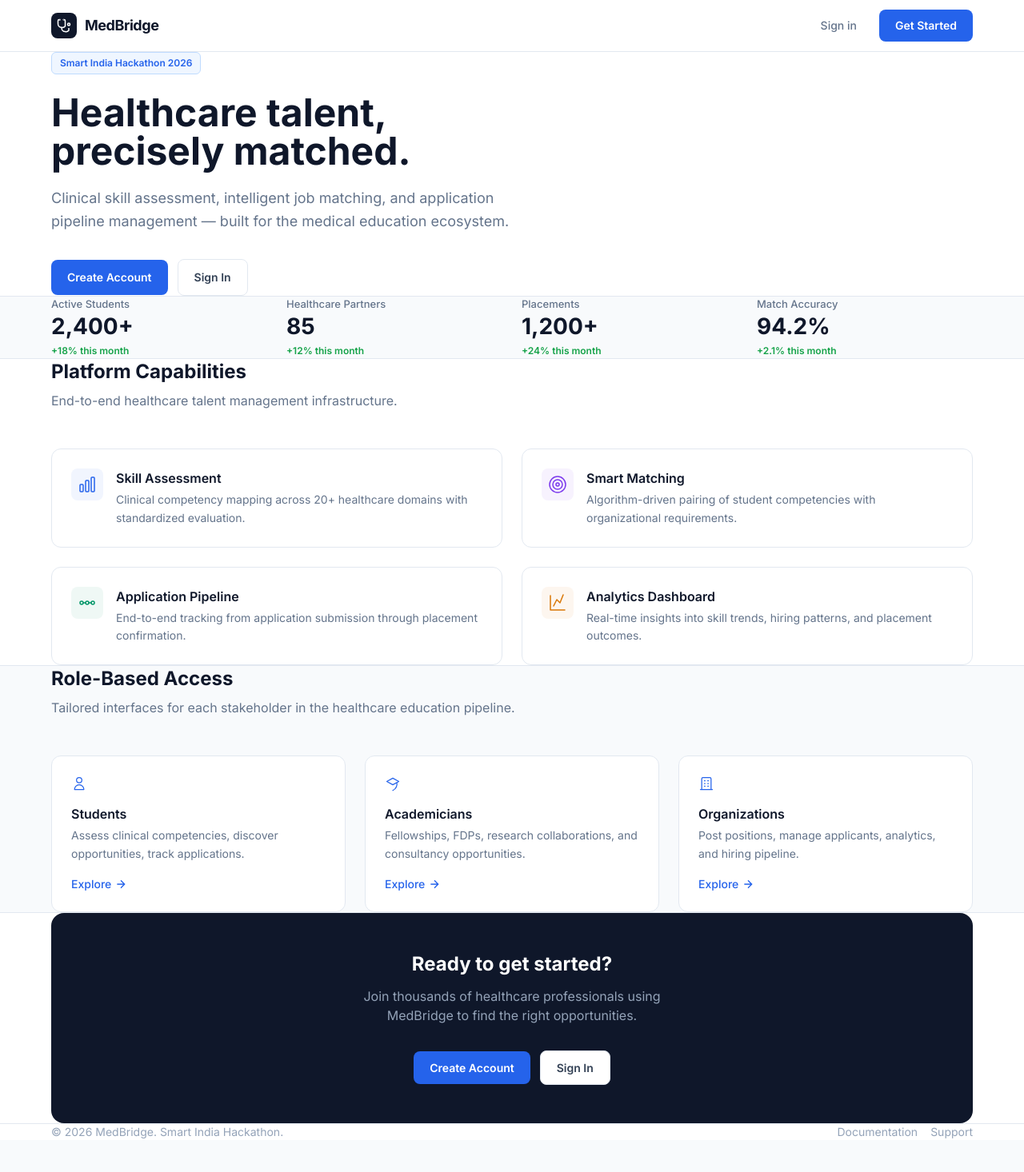
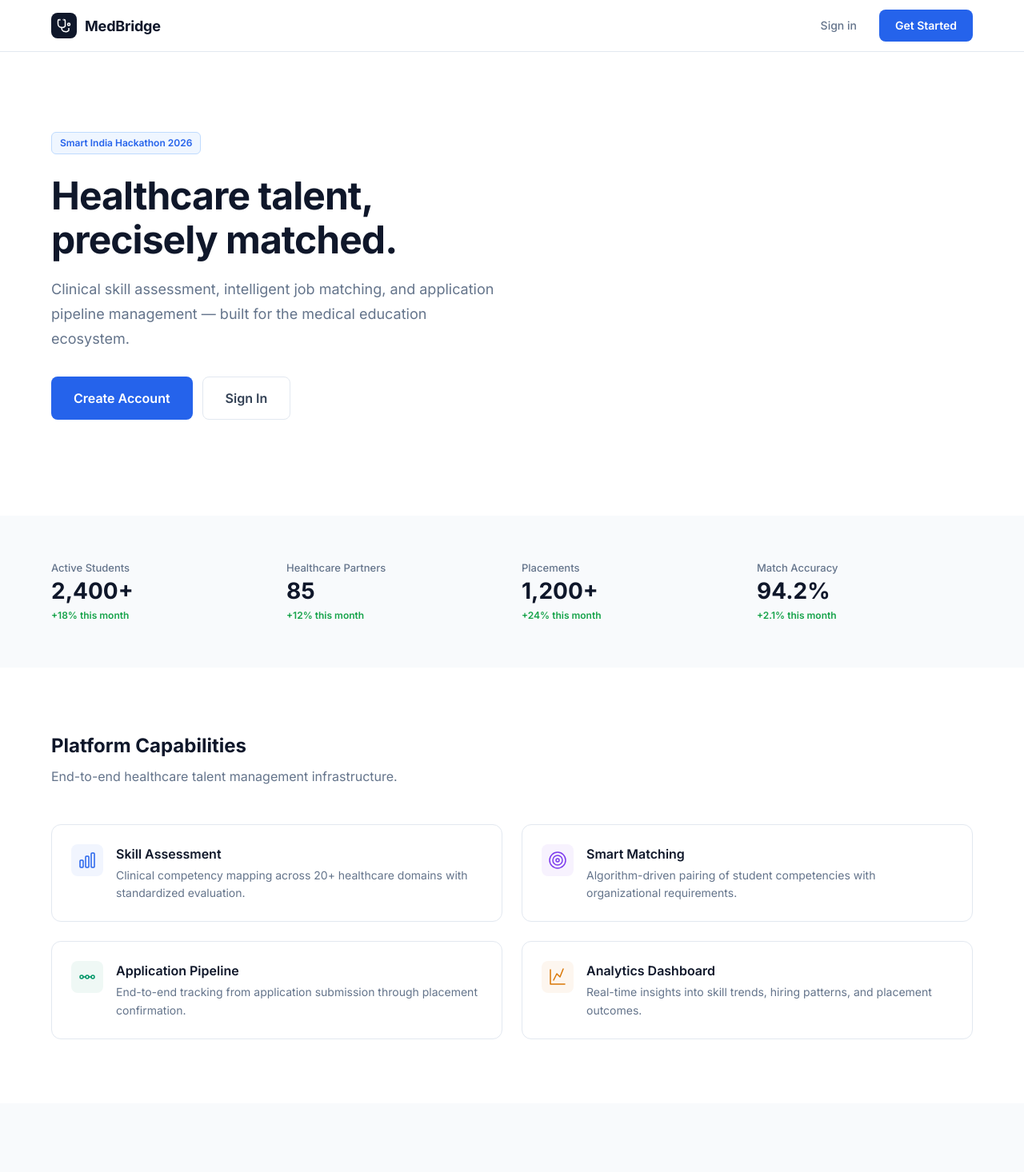
Before and after one commit to notrealaman/sih-2026-project, a React (Vite) app in the folder client/: page / in a window 1280 px wide. Shown: the top 1466 px of the page at 80% size. Before the commit the page ends 1426 px from the top, so only its background shows below. Built offline with nearby package versions, Linux system fonts and the light colour scheme.

Commit message:
homepage: use inline styles for guaranteed spacing, remove all borders, add 80px spacers between sections

```diff
--- a/client/src/pages/Landing.jsx
+++ b/client/src/pages/Landing.jsx
@@ -24,20 +24,22 @@ const IconSVG = ({ type, color }) => {
   return null
 }
 
+const wrap = { maxWidth: 1200, margin: '0 auto', padding: '0 24px' }
+
 export default function Landing() {
   const { user } = useAuth()
   return (
-    <div className="min-h-screen bg-white">
+    <div style={{ minHeight: '100vh', background: '#fff' }}>
       {/* Nav */}
-      <nav className="border-b border-slate-200 bg-white/80 backdrop-blur-sm sticky top-0 z-50">
-        <div className="container flex items-center justify-between h-16">
-          <Link to="/" className="flex items-center gap-2.5">
-            <div className="w-8 h-8 bg-slate-900 rounded-lg flex items-center justify-center">
+      <nav style={{ borderBottom: '1px solid #e2e8f0', background: 'rgba(255,255,255,0.95)', backdropFilter: 'blur(8px)', position: 'sticky', top: 0, zIndex: 50 }}>
+        <div style={{ ...wrap, display: 'flex', alignItems: 'center', justifyContent: 'space-between', height: 64 }}>
+          <Link to="/" style={{ display: 'flex', alignItems: 'center', gap: 10, textDecoration: 'none' }}>
+            <div style={{ width: 32, height: 32, background: '#0f172a', borderRadius: 8, display: 'flex', alignItems: 'center', justifyContent: 'center' }}>
               <svg width="18" height="18" viewBox="0 0 24 24" fill="none" stroke="#fff" strokeWidth="2"><path d="M4.8 2.3A.3.3 0 105 2H4a2 2 0 00-2 2v5a6 6 0 006 6v0a6 6 0 006-2V4a2 2 0 00-2-2h-1a.2.2 0 10.3.3" /><path d="M8 15v1a6 6 0 006 6v0a6 6 0 006-2v-4" /><circle cx="20" cy="10" r="2" /></svg>
             </div>
-            <span className="text-lg font-bold text-slate-900 tracking-tight">MedBridge</span>
+            <span style={{ fontSize: 18, fontWeight: 700, color: '#0f172a', letterSpacing: '-0.01em' }}>MedBridge</span>
           </Link>
-          <div className="flex items-center gap-3">
+          <div style={{ display: 'flex', alignItems: 'center', gap: 12 }}>
             {user ? (
               <Link to={user.role === 'student' ? '/student/portfolio' : '/dashboard'} className="btn-primary text-sm">Dashboard</Link>
             ) : (
@@ -51,30 +53,30 @@ export default function Landing() {
       </nav>
 
       {/* Hero */}
-      <section className="container py-24 lg:py-32">
-        <div className="max-w-3xl">
-          <div className="animate-slide-up">
-            <span className="badge badge-blue mb-6">Smart India Hackathon 2026</span>
-          </div>
-          <h1 className="text-4xl lg:text-5xl font-bold text-slate-900 leading-tight mb-5 animate-slide-up delay-1">
+      <section style={{ padding: '100px 0 120px' }}>
+        <div style={wrap}>
+          <div style={{ maxWidth: 720 }}>
+            <span className="badge badge-blue" style={{ marginBottom: 24, display: 'inline-flex' }}>Smart India Hackathon 2026</span>
+            <h1 style={{ fontSize: 48, fontWeight: 700, color: '#0f172a', lineHeight: 1.15, marginBottom: 20, letterSpacing: '-0.02em' }}>
               Healthcare talent,<br />precisely matched.
             </h1>
-          <p className="text-lg text-slate-500 leading-relaxed mb-8 max-w-xl animate-slide-up delay-2">
+            <p style={{ fontSize: 18, color: '#64748b', lineHeight: 1.7, marginBottom: 32, maxWidth: 560 }}>
               Clinical skill assessment, intelligent job matching, and application pipeline management — built for the medical education ecosystem.
             </p>
-          <div className="flex items-center gap-3 animate-slide-up delay-3">
-            <Link to="/register" className="btn-primary text-base px-6 py-3">Create Account</Link>
-            <Link to="/login" className="btn-secondary text-base px-6 py-3">Sign In</Link>
+            <div style={{ display: 'flex', gap: 12 }}>
+              <Link to="/register" className="btn-primary" style={{ fontSize: 16, padding: '14px 28px' }}>Create Account</Link>
+              <Link to="/login" className="btn-secondary" style={{ fontSize: 16, padding: '14px 28px' }}>Sign In</Link>
+            </div>
           </div>
         </div>
       </section>
 
       {/* Stats */}
-      <section className="bg-slate-50 border-y border-slate-200">
-        <div className="container py-14">
-          <div className="grid grid-cols-2 lg:grid-cols-4 gap-6">
-            {stats.map((s, i) => (
-              <div key={s.label} className={`animate-slide-up delay-${i + 3}`}>
+      <section style={{ background: '#f8fafc' }}>
+        <div style={{ ...wrap, padding: '56px 24px' }}>
+          <div style={{ display: 'grid', gridTemplateColumns: 'repeat(4, 1fr)', gap: 24 }}>
+            {stats.map((s) => (
+              <div key={s.label}>
                 <div className="stat-label">{s.label}</div>
                 <div className="stat-value">{s.value}</div>
                 <div className={`stat-change ${s.up ? 'stat-up' : 'stat-down'}`}>{s.change} this month</div>
@@ -84,47 +86,55 @@ export default function Landing() {
         </div>
       </section>
 
+      {/* Spacer */}
+      <div style={{ height: 80 }} />
+
       {/* Features */}
-      <section className="container py-24">
-        <div className="mb-12">
-          <h2 className="text-2xl font-bold text-slate-900 mb-2">Platform Capabilities</h2>
-          <p className="text-slate-500">End-to-end healthcare talent management infrastructure.</p>
+      <section>
+        <div style={wrap}>
+          <div style={{ marginBottom: 48 }}>
+            <h2 style={{ fontSize: 24, fontWeight: 700, color: '#0f172a', marginBottom: 8 }}>Platform Capabilities</h2>
+            <p style={{ color: '#64748b' }}>End-to-end healthcare talent management infrastructure.</p>
           </div>
-        <div className="grid grid-cols-1 md:grid-cols-2 gap-6">
-          {features.map((f, i) => (
-            <div key={f.title} className={`card p-6 animate-slide-up delay-${i + 3}`}>
-              <div className="flex items-start gap-4">
-                <div className="w-10 h-10 rounded-lg flex items-center justify-center flex-shrink-0" style={{ background: `${f.color}10` }}>
+          <div style={{ display: 'grid', gridTemplateColumns: 'repeat(2, 1fr)', gap: 24 }}>
+            {features.map((f) => (
+              <div key={f.title} className="card" style={{ padding: 24 }}>
+                <div style={{ display: 'flex', gap: 16 }}>
+                  <div style={{ width: 40, height: 40, borderRadius: 8, display: 'flex', alignItems: 'center', justifyContent: 'center', flexShrink: 0, background: `${f.color}10` }}>
                     <IconSVG type={f.icon} color={f.color} />
                   </div>
                   <div>
-                  <h3 className="font-semibold text-slate-900 mb-1">{f.title}</h3>
-                  <p className="text-sm text-slate-500 leading-relaxed">{f.desc}</p>
+                    <h3 style={{ fontWeight: 600, color: '#0f172a', marginBottom: 4 }}>{f.title}</h3>
+                    <p style={{ fontSize: 14, color: '#64748b', lineHeight: 1.6 }}>{f.desc}</p>
                   </div>
                 </div>
               </div>
             ))}
           </div>
+        </div>
       </section>
 
+      {/* Spacer */}
+      <div style={{ height: 80 }} />
+
       {/* Roles */}
-      <section className="bg-slate-50 border-y border-slate-200">
-        <div className="container py-24">
-          <div className="mb-12">
-            <h2 className="text-2xl font-bold text-slate-900 mb-2">Role-Based Access</h2>
-            <p className="text-slate-500">Tailored interfaces for each stakeholder in the healthcare education pipeline.</p>
+      <section style={{ background: '#f8fafc' }}>
+        <div style={{ ...wrap, padding: '80px 24px' }}>
+          <div style={{ marginBottom: 48 }}>
+            <h2 style={{ fontSize: 24, fontWeight: 700, color: '#0f172a', marginBottom: 8 }}>Role-Based Access</h2>
+            <p style={{ color: '#64748b' }}>Tailored interfaces for each stakeholder in the healthcare education pipeline.</p>
           </div>
-          <div className="grid grid-cols-1 md:grid-cols-3 gap-6">
+          <div style={{ display: 'grid', gridTemplateColumns: 'repeat(3, 1fr)', gap: 24 }}>
             {[
               { role: 'Students', desc: 'Assess clinical competencies, discover opportunities, track applications.', path: '/student/assess', icon: 'M16 7a4 4 0 11-8 0 4 4 0 018 0zM12 14a7 7 0 00-7 7h14a7 7 0 00-7-7z' },
               { role: 'Academicians', desc: 'Fellowships, FDPs, research collaborations, and consultancy opportunities.', path: '/academician', icon: 'M12 14l9-5-9-5-9 5 9 5z M12 14l6.16-3.42A12 12 0 0112 22.56' },
               { role: 'Organizations', desc: 'Post positions, manage applicants, analytics, and hiring pipeline.', path: '/industry', icon: 'M3 21h18M9 8h1M9 12h1M9 16h1M14 8h1M14 12h1M14 16h1M5 21V5a2 2 0 012-2h10a2 2 0 012 2v16' }
-            ].map((r, i) => (
-              <Link key={r.role} to={r.path} className={`card p-6 group animate-slide-up delay-${i + 3}`}>
-                <svg width="20" height="20" viewBox="0 0 24 24" fill="none" stroke="#2563eb" strokeWidth="1.5" strokeLinecap="round" strokeLinejoin="round" className="mb-4"><path d={r.icon} /></svg>
-                <h3 className="font-semibold text-slate-900 mb-1">{r.role}</h3>
-                <p className="text-sm text-slate-500 leading-relaxed mb-4">{r.desc}</p>
-                <span className="text-sm font-medium text-blue-600 flex items-center gap-1 group-hover:gap-2 transition-all">
+            ].map((r) => (
+              <Link key={r.role} to={r.path} className="card" style={{ padding: 24, textDecoration: 'none', display: 'block' }}>
+                <svg width="20" height="20" viewBox="0 0 24 24" fill="none" stroke="#2563eb" strokeWidth="1.5" strokeLinecap="round" strokeLinejoin="round" style={{ marginBottom: 16 }}><path d={r.icon} /></svg>
+                <h3 style={{ fontWeight: 600, color: '#0f172a', marginBottom: 4 }}>{r.role}</h3>
+                <p style={{ fontSize: 14, color: '#64748b', lineHeight: 1.6, marginBottom: 16 }}>{r.desc}</p>
+                <span style={{ fontSize: 14, fontWeight: 500, color: '#2563eb', display: 'flex', alignItems: 'center', gap: 4 }}>
                   Explore <svg width="16" height="16" viewBox="0 0 24 24" fill="none" stroke="currentColor" strokeWidth="2"><path d="M5 12h14M12 5l7 7-7 7" /></svg>
                 </span>
               </Link>
@@ -133,23 +143,31 @@ export default function Landing() {
         </div>
       </section>
 
+      {/* Spacer */}
+      <div style={{ height: 80 }} />
+
       {/* CTA */}
-      <section className="container py-24">
-        <div className="bg-slate-900 rounded-2xl p-12 text-center">
-          <h2 className="text-2xl font-bold text-white mb-3">Ready to get started?</h2>
-          <p className="text-slate-400 mb-8 max-w-md mx-auto">Join thousands of healthcare professionals using MedBridge to find the right opportunities.</p>
-          <div className="flex items-center justify-center gap-3">
-            <Link to="/register" className="btn-primary bg-white text-slate-900 hover:bg-slate-100 px-6 py-3">Create Account</Link>
-            <Link to="/login" className="btn-secondary border-slate-700 text-slate-300 hover:bg-slate-800 px-6 py-3">Sign In</Link>
+      <section>
+        <div style={wrap}>
+          <div style={{ background: '#0f172a', borderRadius: 16, padding: '60px 48px', textAlign: 'center' }}>
+            <h2 style={{ fontSize: 24, fontWeight: 700, color: '#fff', marginBottom: 12 }}>Ready to get started?</h2>
+            <p style={{ color: '#94a3b8', marginBottom: 32, maxWidth: 440, margin: '0 auto 32px' }}>Join thousands of healthcare professionals using MedBridge to find the right opportunities.</p>
+            <div style={{ display: 'flex', justifyContent: 'center', gap: 12 }}>
+              <Link to="/register" className="btn-primary" style={{ background: '#fff', color: '#0f172a', padding: '14px 28px' }}>Create Account</Link>
+              <Link to="/login" className="btn-secondary" style={{ borderColor: '#334155', color: '#cbd5e1', padding: '14px 28px' }}>Sign In</Link>
+            </div>
           </div>
         </div>
       </section>
 
+      {/* Spacer */}
+      <div style={{ height: 80 }} />
+
       {/* Footer */}
-      <footer className="border-t border-slate-200">
-        <div className="container py-8 flex items-center justify-between">
-          <p className="text-sm text-slate-400">© 2026 MedBridge. Smart India Hackathon.</p>
-          <div className="flex items-center gap-4 text-sm text-slate-400">
+      <footer style={{ borderTop: '1px solid #e2e8f0' }}>
+        <div style={{ ...wrap, padding: '32px 24px', display: 'flex', alignItems: 'center', justifyContent: 'space-between' }}>
+          <p style={{ fontSize: 14, color: '#94a3b8' }}>© 2026 MedBridge. Smart India Hackathon.</p>
+          <div style={{ display: 'flex', gap: 16, fontSize: 14, color: '#94a3b8' }}>
             <span>Documentation</span>
             <span>Support</span>
           </div>
```
Lines whose indentation alone changed are shown as unchanged.
